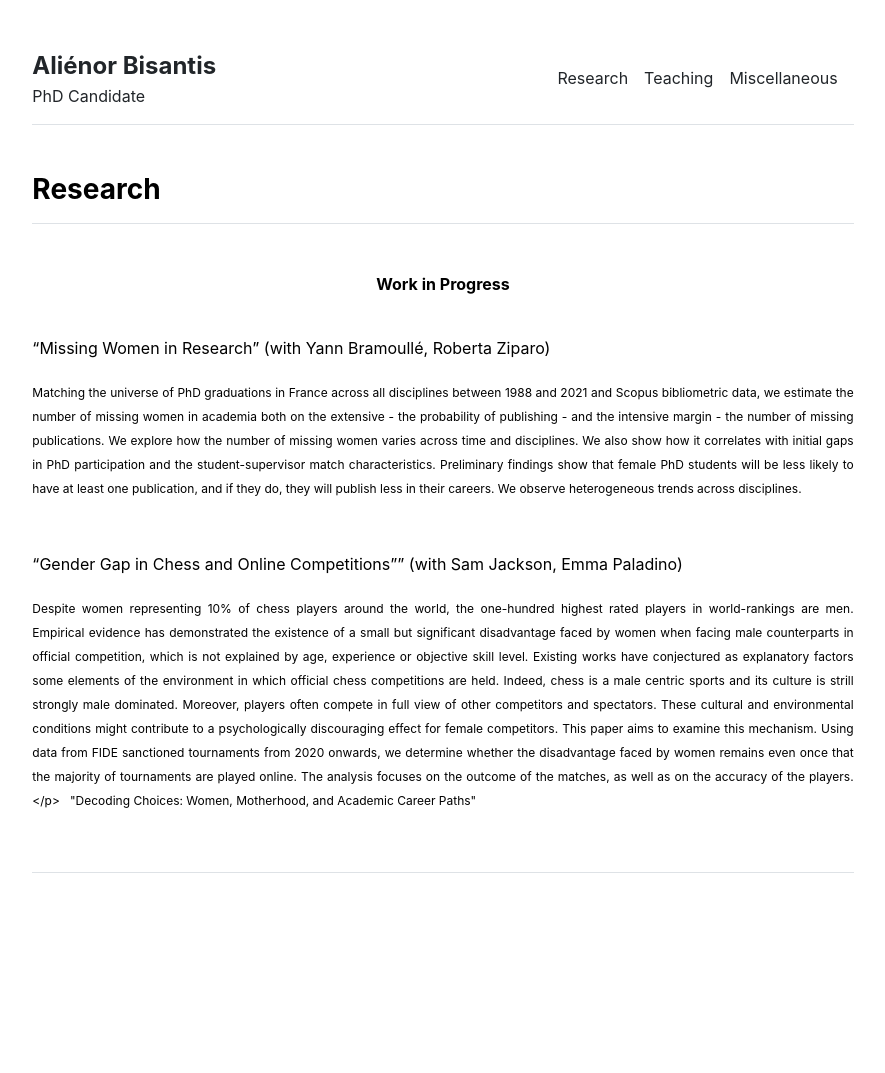
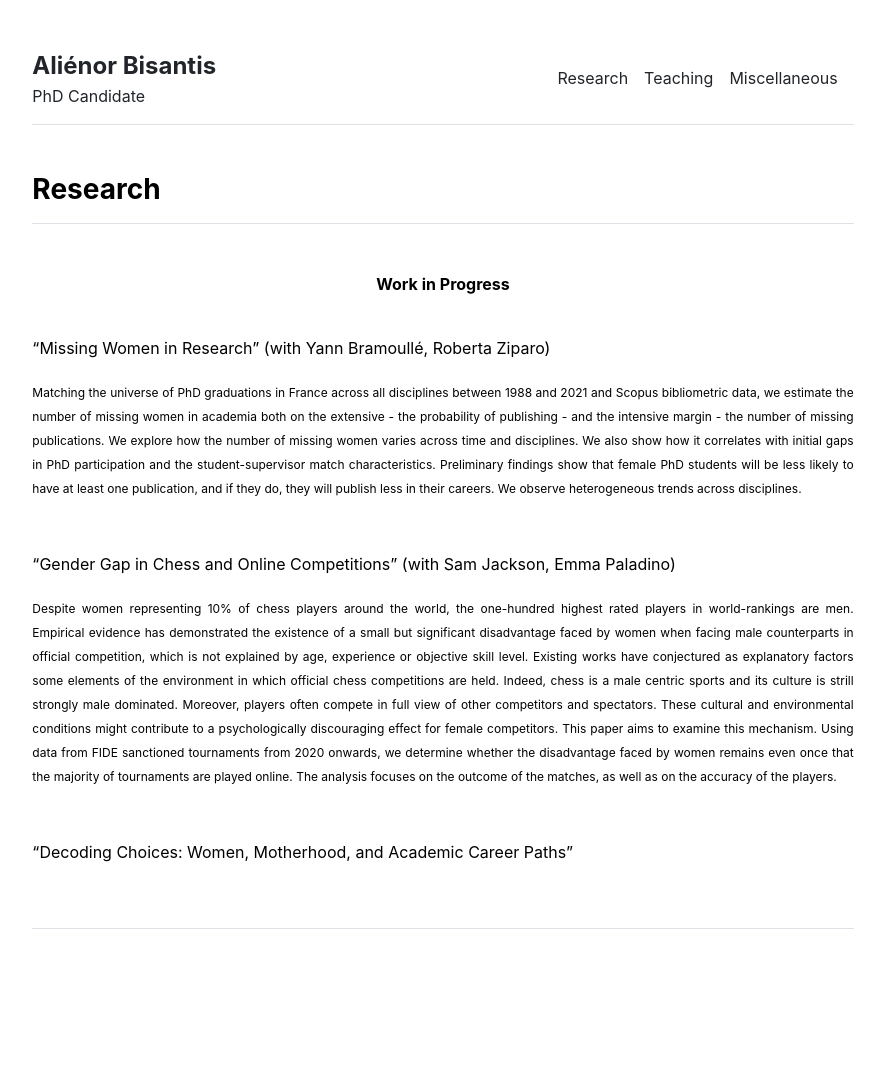
Before and after one commit to alienorbisantis/alienorbisantis.github.io, a Jekyll site: the page built from Research/Research.md, in a window 1280 px wide. Shown: the whole page, without its empty margins (197-1082 px from the left). Built offline with Jekyll 4.4.1, drawn with Linux system fonts in a browser that asks for light colours; before the commit the page ends 1017 px from its top, so only the background shows below that.

```diff
--- a/Research/Research.md
+++ b/Research/Research.md
@@ -17,10 +17,11 @@ We explore how the number of missing women varies across time and disciplines. W
 </p>
 &nbsp;
 
-"Gender Gap in Chess and Online Competitions"" (with Sam Jackson, Emma Paladino)
+"Gender Gap in Chess and Online Competitions" (with Sam Jackson, Emma Paladino)
  <p align="justify">
-<sub> Despite women representing 10% of chess players around the world, the one-hundred highest rated players in world-rankings are men. Empirical evidence has demonstrated the existence of a small but significant disadvantage faced by women when facing male counterparts in official competition, which is not explained by age, experience or objective skill level. Existing works have conjectured as explanatory factors some elements of the environment in which official chess competitions are held. Indeed, chess is a male centric sports and its culture is strill strongly male dominated. Moreover, players often compete in full view of other competitors and spectators. These cultural and environmental conditions might contribute to a psychologically discouraging effect for female competitors. This paper aims to examine this mechanism. Using data from FIDE sanctioned tournaments from 2020 onwards, we determine whether the disadvantage faced by women remains even once that the majority of tournaments are played online. The analysis focuses on the outcome of the matches, as well as on the accuracy of the players.
+<sub> Despite women representing 10% of chess players around the world, the one-hundred highest rated players in world-rankings are men. Empirical evidence has demonstrated the existence of a small but significant disadvantage faced by women when facing male counterparts in official competition, which is not explained by age, experience or objective skill level. Existing works have conjectured as explanatory factors some elements of the environment in which official chess competitions are held. Indeed, chess is a male centric sports and its culture is strill strongly male dominated. Moreover, players often compete in full view of other competitors and spectators. These cultural and environmental conditions might contribute to a psychologically discouraging effect for female competitors. This paper aims to examine this mechanism. Using data from FIDE sanctioned tournaments from 2020 onwards, we determine whether the disadvantage faced by women remains even once that the majority of tournaments are played online. The analysis focuses on the outcome of the matches, as well as on the accuracy of the players. </sub>
 </p>
 &nbsp;
 
+
 "Decoding Choices: Women, Motherhood, and Academic Career Paths"
```
